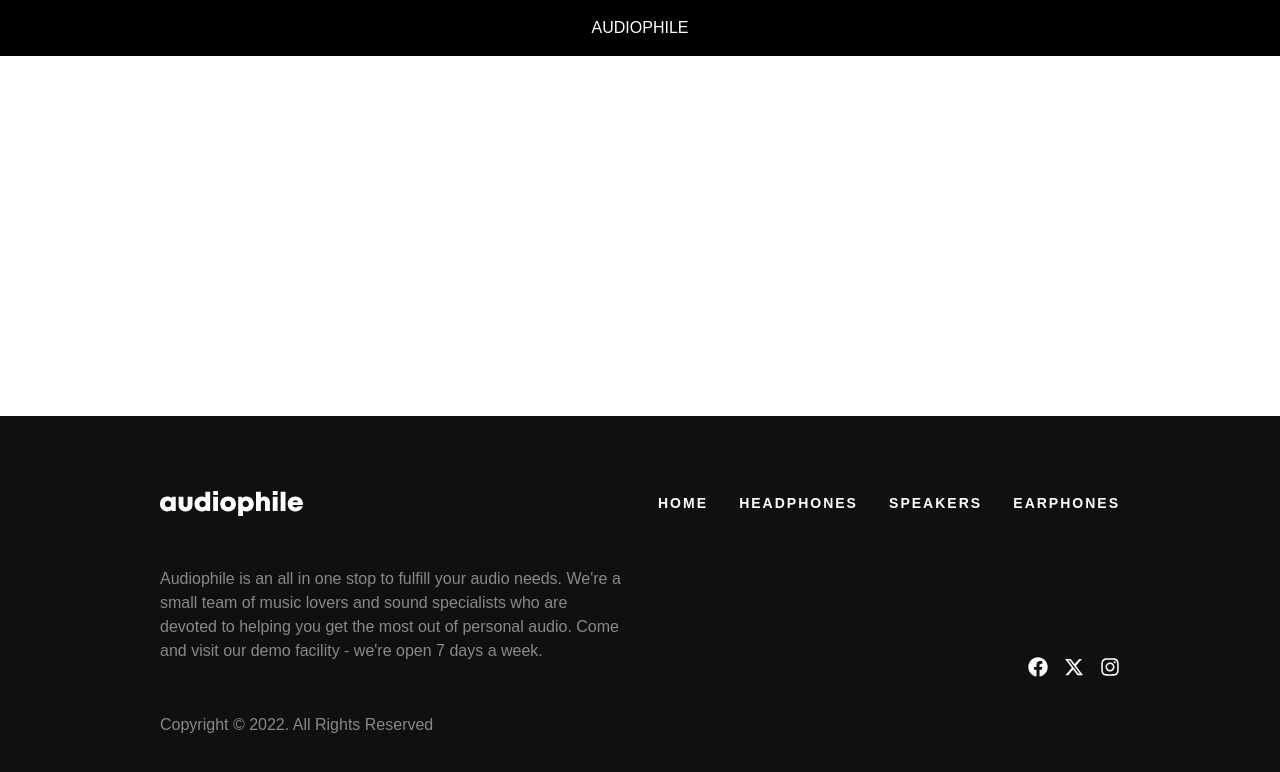
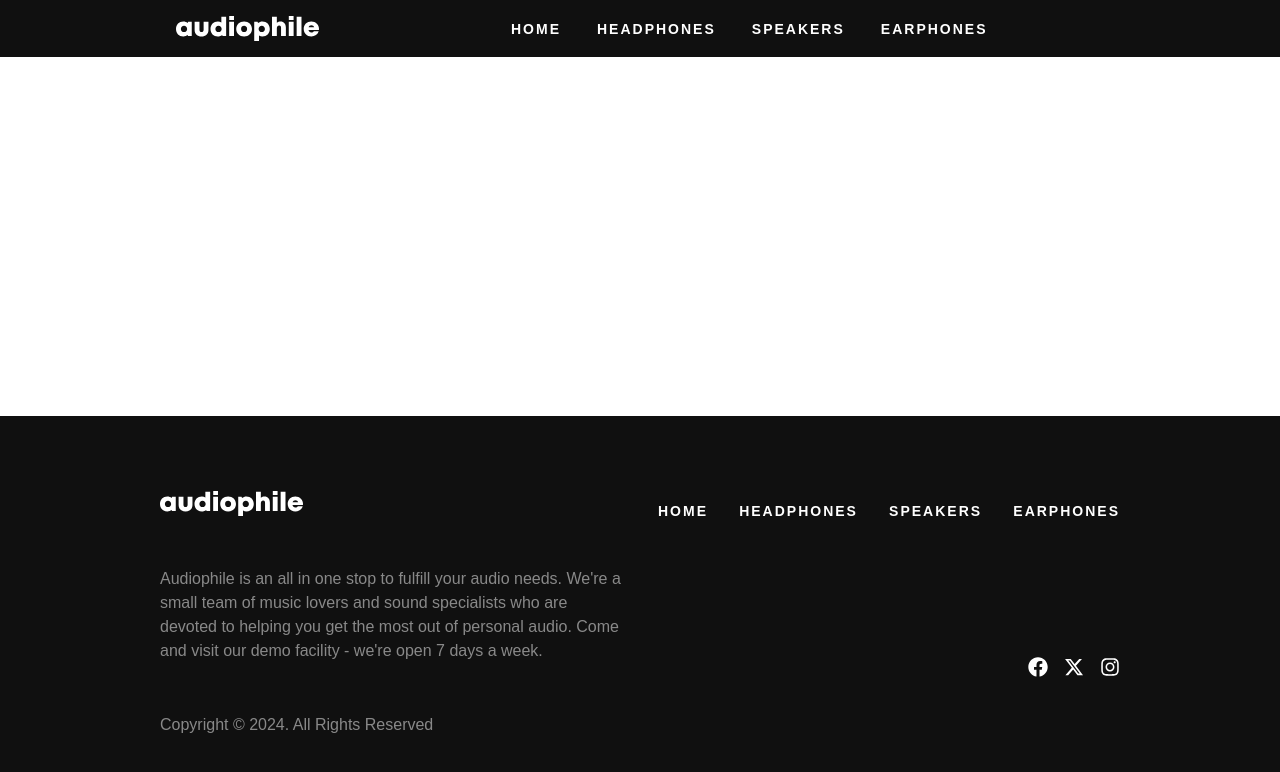
Before and after one commit to RobertGraupner/Audiophile-ecommerce, a React (Vite) app in the folder front-end/: page / in a window 1280 px wide. Shown: the top 772 px of the page. Built offline with nearby package versions, Linux system fonts and the light colour scheme.

Commit message:
separate certain components to use it in TopBar

```diff
--- a/front-end/src/App.tsx
+++ /dev/null
@@ -1,10 +0,0 @@
-import { Layout } from './components/Layout/Layout';
-
-function App() {
-	return (
-		<>
-			<Layout />
-		</>
-	);
-}
-export default App;
--- a/front-end/src/components/Footer/Footer.tsx
+++ b/front-end/src/components/Footer/Footer.tsx
@@ -1,37 +1,16 @@
 import { FaInstagram, FaFacebook } from 'react-icons/fa';
 import { FaXTwitter } from 'react-icons/fa6';
-import logo from '../../assets/shared/desktop/logo.svg';
+import { Logo } from '../Logo/Logo';
+import { Navigation } from '../Navigation/Navigation';
 
 export function Footer() {
   return (
     <footer className="bg-secondary text-white">
       <div className="mx-auto grid h-fit min-h-96 max-w-[1440px] gap-9 px-8 pb-9 pt-[75px] md:grid-cols-2 md:pb-12 lg:px-10 xl:px-40">
         <div className="col-span-2 mx-auto sm:mx-0 md:col-span-1">
-          <img src={logo} alt="logo" />
+          <Logo />
         </div>
-
-        <ul className="col-span-2 flex flex-col items-center justify-between gap-4 text-sm font-bold uppercase leading-6 tracking-[2px] sm:flex-row sm:gap-1 md:col-span-1 md:items-start">
-          <li>
-            <a href="#" className="hover:text-primary">
-              Home
-            </a>
-          </li>
-          <li>
-            <a href="#" className="hover:text-primary">
-              Headphones
-            </a>
-          </li>
-          <li>
-            <a href="#" className="hover:text-primary">
-              Speakers
-            </a>
-          </li>
-          <li>
-            <a href="#" className="hover:text-primary">
-              Earphones
-            </a>
-          </li>
-        </ul>
+        <Navigation className="sm-gap-1 col-span-2 gap-4 sm:flex-row sm:gap-1 md:col-span-1" />
 
         <p className="col-span-2 text-center opacity-50 sm:text-start md:col-span-1 md:col-start-1 md:col-end-2">
           Audiophile is an all in one stop to fulfill your audio needs. We're a
@@ -41,7 +20,7 @@ export function Footer() {
         </p>
 
         <p className="col-span-2 text-center opacity-50 sm:col-span-1 sm:text-start">
-          Copyright © 2022. All Rights Reserved
+          Copyright © 2024. All Rights Reserved
         </p>
 
         <div className="col-span-2 col-start-1 row-start-5 flex justify-center gap-4 sm:col-span-1 sm:col-start-2 sm:row-span-1 sm:row-start-4 sm:justify-end md:row-start-2 md:items-end">
--- /dev/null
+++ b/front-end/src/components/Logo/Logo.tsx
@@ -0,0 +1,5 @@
+import logo from '../../assets/shared/desktop/logo.svg';
+
+export function Logo() {
+  return <img src={logo} alt="logo" />;
+}
--- /dev/null
+++ b/front-end/src/components/Navigation/Navigation.tsx
@@ -0,0 +1,21 @@
+import { NavLink } from 'react-router-dom';
+import { CATEGORIES, Category } from '../../constants/categories.ts';
+
+export function Navigation({ className = '' }: { className?: string }) {
+  return (
+    <ul
+      className={`flex flex-col items-center justify-between text-sm font-bold uppercase leading-6 tracking-[2px] sm:flex-row ${className}`}
+    >
+      {CATEGORIES.map((item: Category) => (
+        <li key={item.path}>
+          <NavLink
+            to={item.path}
+            className="text-sm font-bold uppercase tracking-[2px] hover:text-primary"
+          >
+            {item.categoryName}
+          </NavLink>
+        </li>
+      ))}
+    </ul>
+  );
+}
--- a/front-end/src/components/TopBar/TopBar.tsx
+++ b/front-end/src/components/TopBar/TopBar.tsx
@@ -1,11 +1,14 @@
+import { Logo } from '../Logo/Logo';
+import { Navigation } from '../Navigation/Navigation';
+
 export function TopBar() {
   return (
-    <div>
-      <header className="bg-black p-4 text-white">
-        <div className="container mx-auto text-center">
-          <p>AUDIOPHILE</p>
-        </div>
-      </header>
-    </div>
+    <header className="bg-secondary p-4 text-white">
+      <div className="mx-auto flex max-w-[1440px] gap-48 px-40 text-center">
+        <Logo />
+
+        <Navigation className="w-100 hidden flex-row gap-9 md:flex" />
+      </div>
+    </header>
   );
 }
--- /dev/null
+++ b/front-end/src/constants/categories.ts
@@ -0,0 +1,23 @@
+export interface Category {
+  path: string;
+  categoryName: string;
+}
+
+export const CATEGORIES: Category[] = [
+  {
+    categoryName: 'Home',
+    path: '/',
+  },
+  {
+    categoryName: 'Headphones',
+    path: '/headphones',
+  },
+  {
+    categoryName: 'Speakers',
+    path: '/speakers',
+  },
+  {
+    categoryName: 'Earphones',
+    path: '/earphones',
+  },
+];
--- a/front-end/src/main.tsx
+++ b/front-end/src/main.tsx
@@ -1,10 +1,28 @@
 import './styles/globals.css';
 import React from 'react';
 import ReactDOM from 'react-dom/client';
-import App from './App.tsx';
+import {
+  createBrowserRouter,
+  RouterProvider,
+  redirect,
+} from 'react-router-dom';
+import { Layout } from './components/Layout/Layout.tsx';
+
+const router = createBrowserRouter([
+  {
+    path: '/',
+    element: <Layout />,
+    children: [
+      {
+        path: '*',
+        loader: () => redirect('/'),
+      },
+    ],
+  },
+]);
 
 ReactDOM.createRoot(document.getElementById('root')!).render(
-	<React.StrictMode>
-		<App />
-	</React.StrictMode>
+  <React.StrictMode>
+    <RouterProvider router={router} />
+  </React.StrictMode>
 );
```
Also changed, not shown: front-end/src/components/Hero/Hero.tsx (added).
